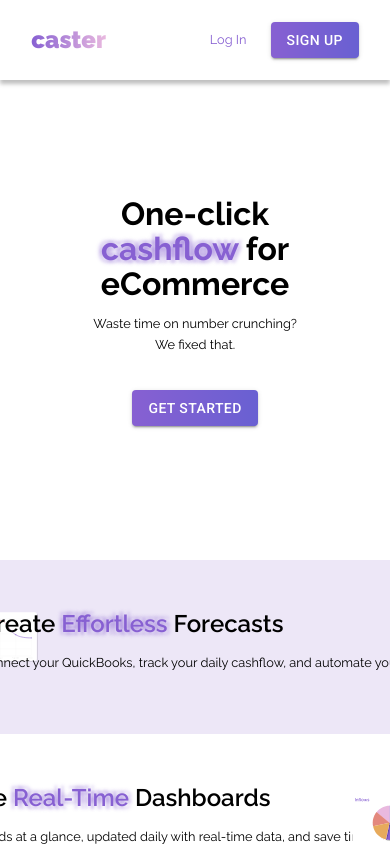
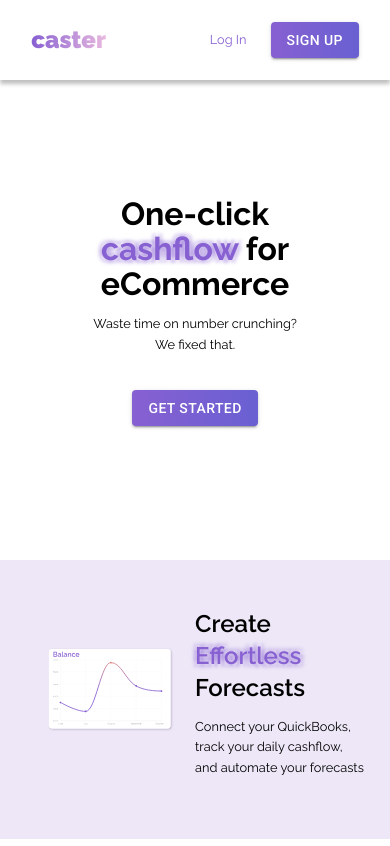
Before and after one commit to masonnh/NextStarterApp, a Next.js app: page / in a window 390 px wide. Shown: the top 846 px of the page. Built offline with nearby package versions, Linux system fonts and the light colour scheme; no server answers.

Commit message:
InfoCard update
make the info card text responsive

```diff
--- a/src/components/page/InfoCard.tsx
+++ b/src/components/page/InfoCard.tsx
@@ -37,20 +37,20 @@ export default function InfoCard(props: InfoCardProps) {
             {props.default === true &&
                 <div className='info-content-container'>
                     <div className='info-visual'>
-                        <img src={props.imgSrc} alt={props.imgAlt} width="100%"/>
+                        <img src={props.imgSrc} alt={props.imgAlt}/>
                     </div>
                 </div>
             }
             <div className='info-content-container'>
                 <div className='info-text'>
                     {renderTitle()}
-                    <p className='info-text-content'>{props.text}</p>
+                    <p>{props.text}</p>
                 </div>
             </div>
             {props.default === false &&
                 <div className='info-content-container'>
                     <div className='info-visual'>
-                        <img src={props.imgSrc} alt={props.imgAlt} width="100%"/>
+                        <img src={props.imgSrc} alt={props.imgAlt}/>
                     </div>
                 </div>
             }
--- a/src/styles/style.css
+++ b/src/styles/style.css
@@ -522,7 +522,7 @@ Use section labels as needed for readability.
 }
 
 .info-card {
-    padding: 3rem 0; /* Add padding to the top and bottom */
+    padding: 3rem var(--side-padding); /* Add padding to the top and bottom */
     margin: 0 var(--ignore-side-padding);
     height: 100%;
     width: 100vw;
@@ -534,16 +534,6 @@ Use section labels as needed for readability.
 
 .purple-bg {
     background-color: var(--background-color-3);
-}
-
-.info-content {
-    width: 100%;
-    height: 100%;
-    padding: 0;
-    display: flex;
-    flex-direction: row;
-    align-items: center;
-    justify-content: center;
 }
 
 .info-content-container {
@@ -560,8 +550,14 @@ Use section labels as needed for readability.
     max-width: 75%;
     height: auto;
     display: flex;
-    justify-content: center;
+    flex-direction: row;
+    justify-content: flex-start;
     align-items: center;
+}
+
+.info-visual img {
+    width: 100%;
+    height: auto;
 }
 
 .info-visual img {
@@ -577,10 +573,6 @@ Use section labels as needed for readability.
 .info-text h2 {
     margin: 0;
     line-height: 2rem;
-}
-
-.info-text-content {
-    width: 65ch;
 }
 
 .info-text ul {
```
